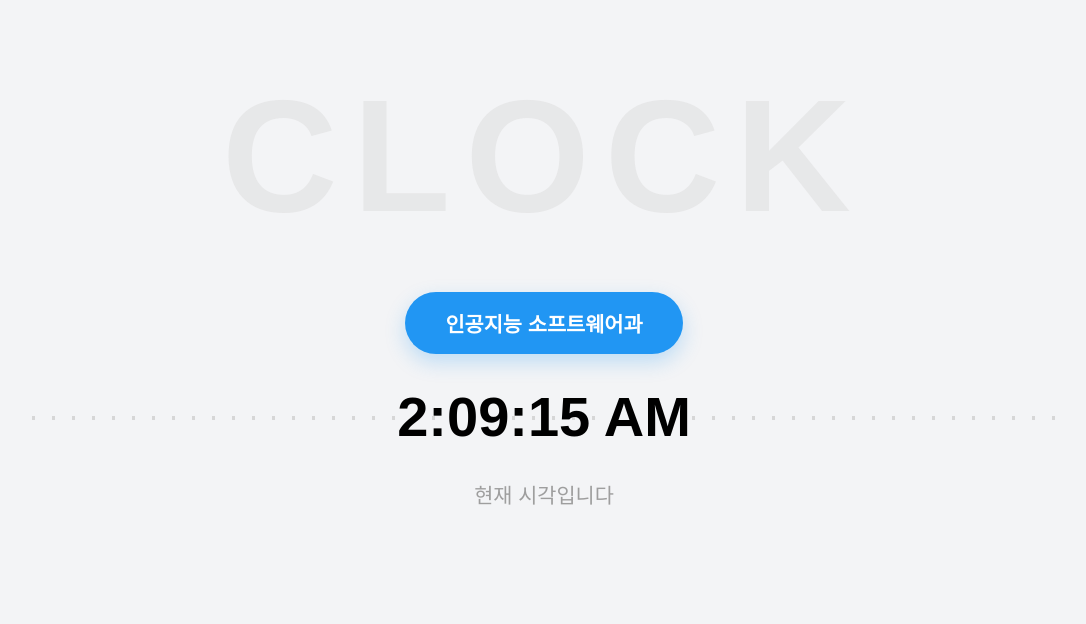
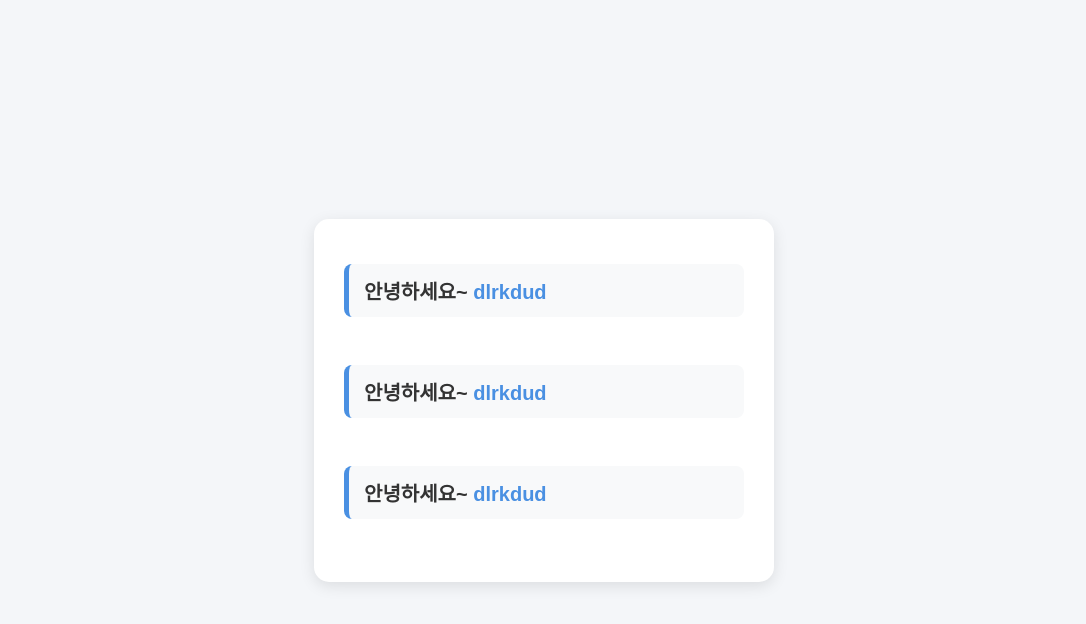
Before and after one commit to thanks04122006-spec/React_Web2, a React (Create React App) app: page / in a window 1280 px wide. Shown: the top 624 px of the page, without its empty margins (96-1182 px from the left). Built offline with nearby package versions, Linux system fonts and the light colour scheme.

Commit message:
props사용법과 ConfirmDialog 만들기

```diff
--- /dev/null
+++ b/src/04/ConfirmDialog.css
@@ -0,0 +1,10 @@
+div{
+    text-align: center;
+    padding: 20px;
+    width: 60%;
+}
+
+.div-bg-ivory{
+    background-color: #fbf9ec;
+    border: 5px groove #bc3eca;
+}
--- /dev/null
+++ b/src/04/ConfirmDialog.jsx
@@ -0,0 +1,17 @@
+import React from "react";
+import Button from "./Button";
+import './ConfirmDialog.css';
+
+function ConfirmDialog(props){
+    return(
+        <div className={'div-bg-ivory'}>
+            <p>{props.children}을 확인한후 버튼을 눌러주세요.</p>
+            <br/>
+            <Button color={'green'}>확인</Button> &nbsp;
+            <Button color={'blue'}>취소</Button> &nbsp;
+            <Button color={'red'}>초기화</Button> &nbsp;
+        </div>
+    );
+}
+
+export default ConfirmDialog;
--- /dev/null
+++ b/src/04/ConfirmDialogList.jsx
@@ -0,0 +1,14 @@
+import React from "react";
+import ConfirmDialog from "./ConfirmDialog";
+
+function ConfirmDialogList(){
+    return(
+        <div>
+            <ConfirmDialog>내용</ConfirmDialog><br/>
+            <ConfirmDialog>방송</ConfirmDialog><br/>
+            <ConfirmDialog>게시글</ConfirmDialog><br/>
+        </div>
+    );
+}
+
+export default ConfirmDialogList;
--- /dev/null
+++ b/src/05/Welcome.css
@@ -0,0 +1,53 @@
+/* 전체 화면 중앙 정렬 */
+body {
+    margin: 0;
+    padding: 0;
+    font-family: "Pretendard", sans-serif;
+    background-color: #f4f6f9;
+}
+
+/* 컨테이너 */
+.container {
+    display: flex;
+    justify-content: center;
+    align-items: center;
+    min-height: 100vh;
+}
+
+/* 카드 */
+.welcome-card {
+    background-color: white;
+    padding: 30px;
+    border-radius: 15px;
+    box-shadow: 0 4px 15px rgba(0, 0, 0, 0.1);
+    width: 400px;
+}
+
+/* 인사말 */
+.welcome-item {
+    margin: 15px 0;
+    padding: 12px 15px;
+    background-color: #f8f9fa;
+    border-left: 5px solid #4a90e2;
+    border-radius: 8px;
+    font-size: 20px;
+    color: #333;
+}
+
+/* 이름 강조 */
+.highlight {
+    color: #4a90e2;
+    font-weight: bold;
+}
+
+.bg-1 {
+    border-left: 5px solid #ff6b6b;
+}
+
+.bg-2 {
+    border-left: 5px solid #4ecdc4;
+}
+
+.bg-3 {
+    border-left: 5px solid #45b7d1;
+}
--- /dev/null
+++ b/src/05/Welcome.jsx
@@ -0,0 +1,11 @@
+import React from "react";
+
+function Welcome(props){
+    return (
+        <h1 className="welcome-item">
+            안녕하세요~ <span className="highlight">{props.name}</span>
+        </h1>
+    );
+}
+
+export default Welcome;
--- /dev/null
+++ b/src/05/WelcomeList.js
@@ -0,0 +1,17 @@
+import React from "react";
+import Welcome from "./Welcome";
+import "./Welcome.css";
+
+function WelcomeList() {
+    return (
+        <div className="container">
+            <div className="welcome-card">
+                <Welcome name = "dlrkdud" colorClass="bg-1"/><br/>
+                <Welcome name = "dlrkdud" colorClass="bg-1"/><br/>
+                <Welcome name = "dlrkdud" colorClass="bg-1"/><br/>
+            </div>
+        </div>
+    );
+}
+
+export default WelcomeList;
--- a/src/index.js
+++ b/src/index.js
@@ -6,15 +6,18 @@ import './index.css';
 import reportWebVitals from './reportWebVitals';
 // import Library from "./03/enhenced_css/Library";
 // import "./03/enhenced_css/Book.css";
-import Clock from "./04/Clock";
-import "./04/Clock.css"
+// import Clock from "./04/Clock";
+// import "./04/Clock.css"
+// import ConfirmDialog from "./04/ConfirmDialog";
+// import ConfirmDialogList from "./04/ConfirmDialogList";
+import WelcomeList from "./05/WelcomeList";
 
 const root = ReactDOM.createRoot(document.getElementById('root'));
 
 setInterval(() => {
      root.render(
             <React.StrictMode>
-                <Clock/>
+                {<WelcomeList/>}
             </React.StrictMode>
         );
     },1000
```
Also changed, not shown: src/04/Button.css (added, +18 -0 lines), src/04/Button.jsx (added, +12 -0 lines).
